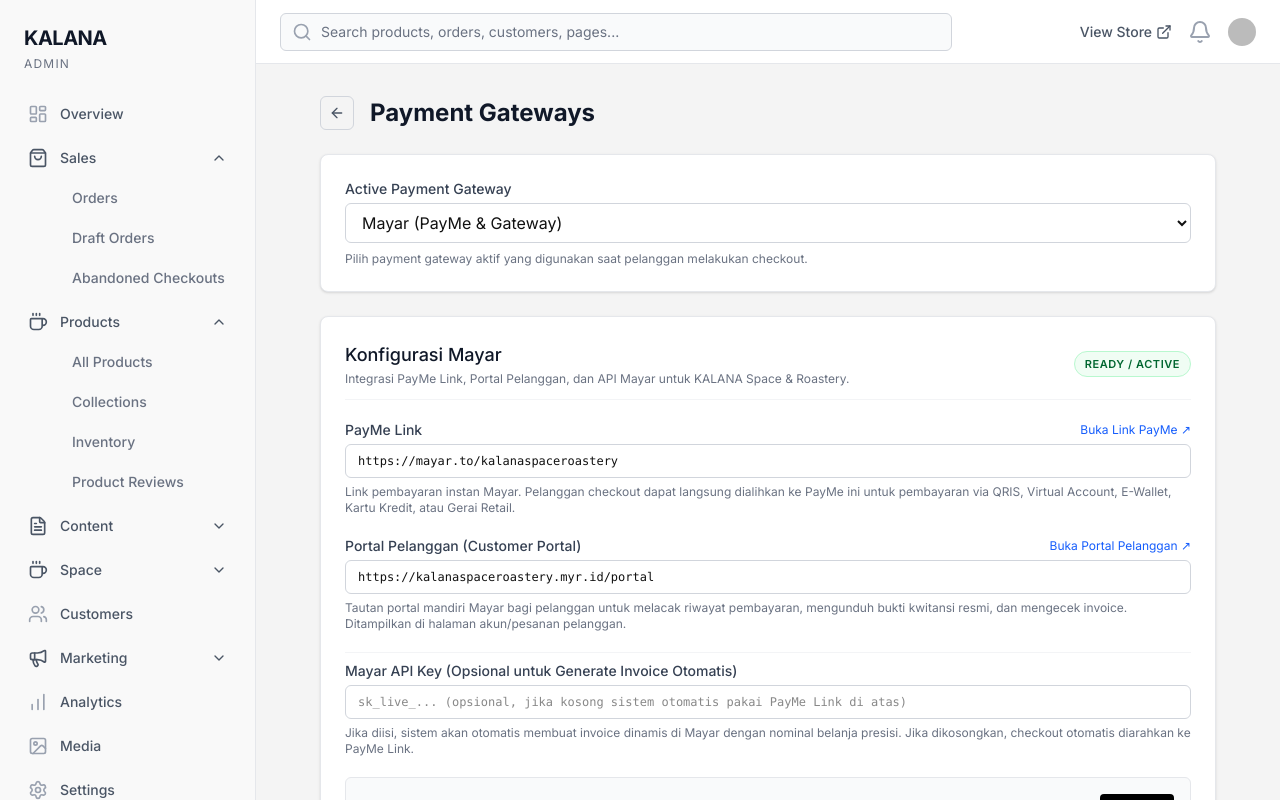
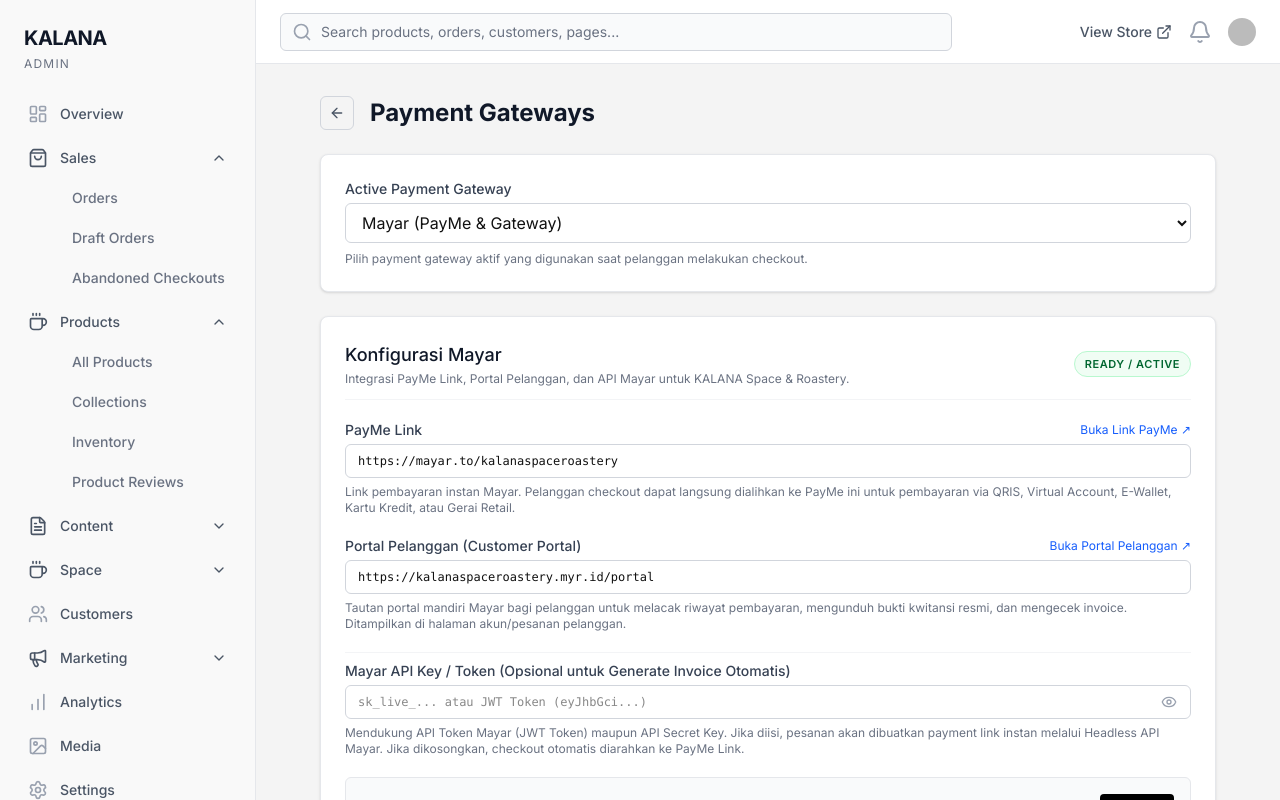
Before and after one commit to MatiasAustin/kalana, a Next.js app: page /admin/settings/payments in a window 1280 px wide. Shown: the top 800 px of the page. Built offline with nearby package versions, Linux system fonts and the light colour scheme; no server answers; the database is empty; sample sign-in values are in the browser's storage; some icons are missing.

Commit message:
fix(payments): fix updatePaymentSettings query and add show/hide toggle for Mayar API key

```diff
--- a/src/components/admin/PaymentSettingsForm.tsx
+++ b/src/components/admin/PaymentSettingsForm.tsx
@@ -1,12 +1,13 @@
 "use client";
 
 import { useState } from "react";
-import { Loader2 } from "lucide-react";
+import { Loader2, Eye, EyeOff } from "lucide-react";
 import { updatePaymentSettings } from "@/lib/actions/settings";
 
 export function PaymentSettingsForm({ initialData }: { initialData: any }) {
   const [isSubmitting, setIsSubmitting] = useState(false);
   const [message, setMessage] = useState<{type: 'success'|'error', text: string} | null>(null);
+  const [showApiKey, setShowApiKey] = useState(false);
 
   const [formData, setFormData] = useState({
     activePaymentGateway: initialData.activePaymentGateway || "MAYAR",
@@ -24,7 +25,16 @@
     setIsSubmitting(true);
     setMessage(null);
 
-    const res = await updatePaymentSettings(formData);
+    const payload = {
+      activePaymentGateway: formData.activePaymentGateway,
+      mayarApiKey: formData.mayarApiKey.trim(),
+      mayarPaymeUrl: formData.mayarPaymeUrl.trim(),
+      mayarCustomerPortalUrl: formData.mayarCustomerPortalUrl.trim(),
+      dokuClientId: formData.dokuClientId.trim(),
+      dokuSecretKey: formData.dokuSecretKey.trim(),
+    };
+
+    const res = await updatePaymentSettings(payload);
 
     if (res.success) {
       setMessage({ type: 'success', text: 'Payment settings saved successfully.' });
@@ -137,16 +147,40 @@
 
           {/* API Key (Optional) */}
           <div className="pt-2 border-t border-gray-100">
-            <label className="block text-sm font-medium text-gray-700 mb-1">Mayar API Key (Opsional untuk Generate Invoice Otomatis)</label>
-            <input
-              type="password"
-              value={formData.mayarApiKey}
-              onChange={(e) => setFormData({...formData, mayarApiKey: e.target.value})}
-              className="w-full px-3 py-2 border border-gray-300 rounded-md focus:outline-none focus:ring-1 focus:ring-black font-mono text-xs"
-              placeholder="sk_live_... (opsional, jika kosong sistem otomatis pakai PayMe Link di atas)"
-            />
+            <div className="flex items-center justify-between mb-1">
+              <label className="block text-sm font-medium text-gray-700">
+                Mayar API Key / Token (Opsional untuk Generate Invoice Otomatis)
+              </label>
+              {formData.mayarApiKey && (
+                <button
+                  type="button"
+                  onClick={() => setFormData({ ...formData, mayarApiKey: "" })}
+                  className="text-[11px] text-red-500 hover:text-red-700 hover:underline"
+                >
+                  Hapus Key
+                </button>
+              )}
+            </div>
+
+            <div className="relative">
+              <input
+                type={showApiKey ? "text" : "password"}
+                value={formData.mayarApiKey}
+                onChange={(e) => setFormData({...formData, mayarApiKey: e.target.value})}
+                className="w-full pl-3 pr-10 py-2 border border-gray-300 rounded-md focus:outline-none focus:ring-1 focus:ring-black font-mono text-xs"
+                placeholder="sk_live_... atau JWT Token (eyJhbGci...)"
+              />
+              <button
+                type="button"
+                onClick={() => setShowApiKey(!showApiKey)}
+                className="absolute right-2.5 top-1/2 -translate-y-1/2 text-gray-400 hover:text-gray-700 p-1"
+                title={showApiKey ? "Sembunyikan API Key" : "Tampilkan API Key"}
+              >
+                {showApiKey ? <EyeOff className="w-4 h-4" /> : <Eye className="w-4 h-4" />}
+              </button>
+            </div>
             <p className="text-xs text-gray-500 mt-1.5">
-              Jika diisi, sistem akan otomatis membuat invoice dinamis di Mayar dengan nominal belanja presisi. Jika dikosongkan, checkout otomatis diarahkan ke PayMe Link.
+              Mendukung API Token Mayar (JWT Token) maupun API Secret Key. Jika diisi, pesanan akan dibuatkan payment link instan melalui Headless API Mayar. Jika dikosongkan, checkout otomatis diarahkan ke PayMe Link.
             </p>
           </div>
 
--- a/src/lib/actions/settings.ts
+++ b/src/lib/actions/settings.ts
@@ -110,15 +110,38 @@
 }) {
   try {
     await requireAdminApi();
-    await db
-      .insert(siteSettings)
-      .values({ id: 'global', ...data })
-      .onConflictDoUpdate({ target: siteSettings.id, set: data });
+
+    const existing = await db.query.siteSettings.findFirst({
+      where: eq(siteSettings.id, 'global')
+    });
+
+    const payload = {
+      activePaymentGateway: data.activePaymentGateway || 'MAYAR',
+      mayarApiKey: data.mayarApiKey ? data.mayarApiKey.trim() : null,
+      mayarPaymeUrl: data.mayarPaymeUrl ? data.mayarPaymeUrl.trim() : null,
+      mayarCustomerPortalUrl: data.mayarCustomerPortalUrl ? data.mayarCustomerPortalUrl.trim() : null,
+      dokuClientId: data.dokuClientId ? data.dokuClientId.trim() : null,
+      dokuSecretKey: data.dokuSecretKey ? data.dokuSecretKey.trim() : null,
+      updatedAt: new Date(),
+    };
+
+    if (existing) {
+      await db.update(siteSettings)
+        .set(payload)
+        .where(eq(siteSettings.id, 'global'));
+    } else {
+      await db.insert(siteSettings).values({
+        id: 'global',
+        ...payload,
+      });
+    }
+
     revalidatePath('/admin/settings/payments');
     revalidatePath('/checkout');
     revalidatePath('/account/orders');
     return { success: true };
   } catch (error: any) {
+    console.error("[UPDATE_PAYMENT_SETTINGS_ERROR]", error);
     return { success: false, error: error.message };
   }
 }
```
Also changed, not shown: 1 other file (tests, documents, lock files or other folders).
